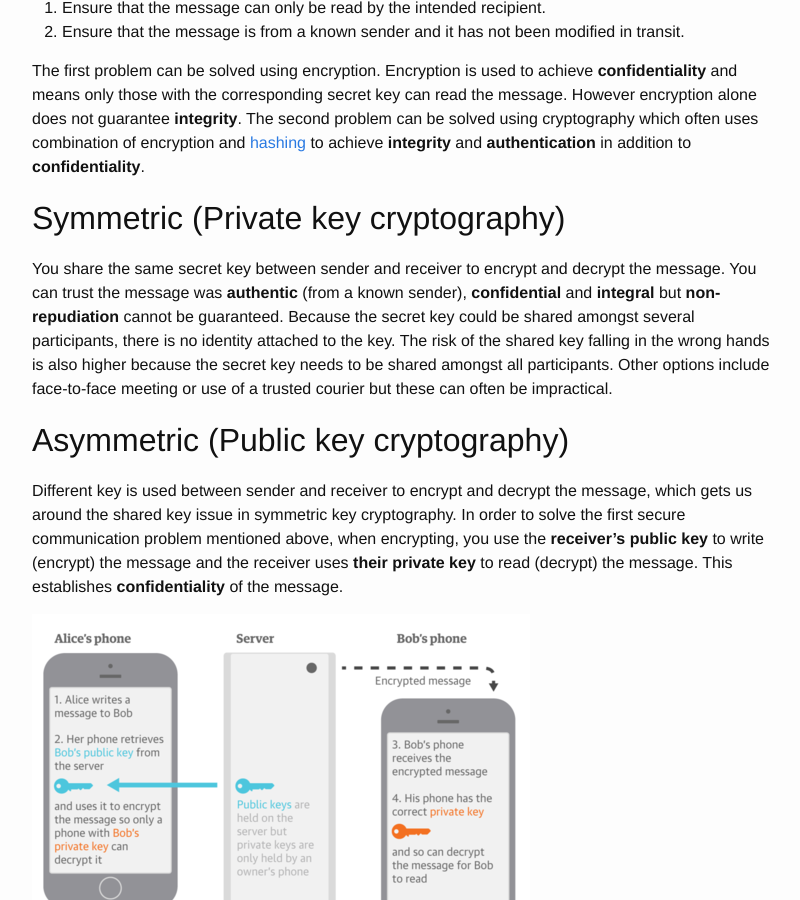
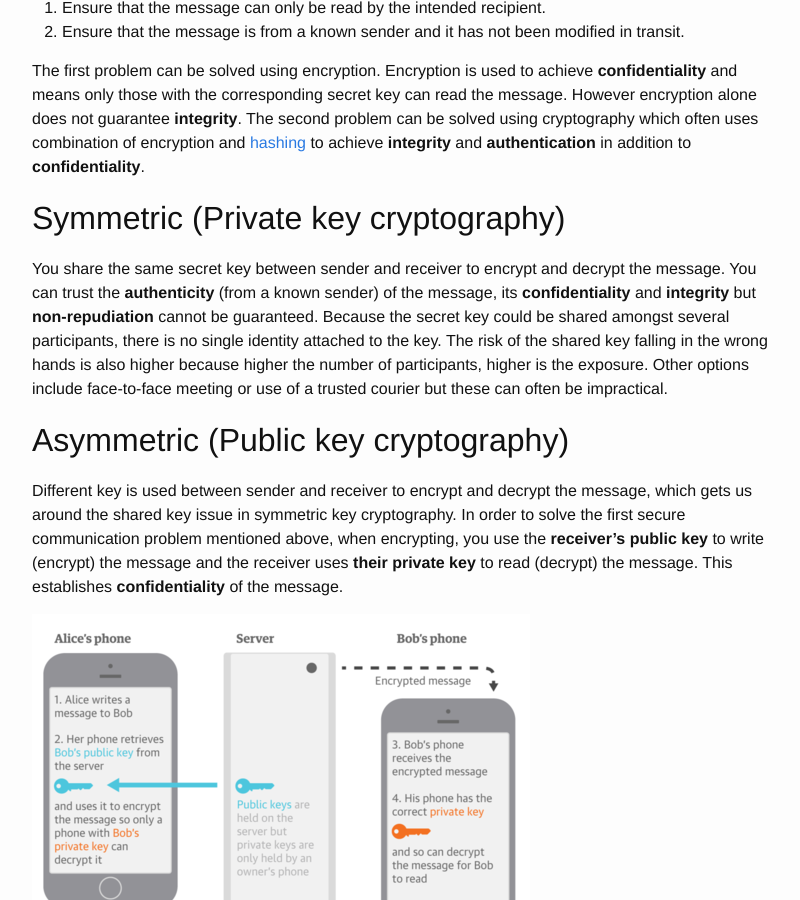
Before and after one commit to hemantksingh/hemantksingh.github.io, a Jekyll site: the page built from _posts/2018-08-01-securing-rest-apis.markdown, in a window 1280 px wide and 900 px high, scrolled down 873 px. Shown: the whole window, without its empty margins (238-1038 px from the left). Built offline with Jekyll 4.4.1, drawn with Linux system fonts in a browser that asks for light colours; comment, search, counter and statistics services are not loaded.

Commit message:
Updates symmetric crypto.

```diff
--- a/_posts/2018-08-01-securing-rest-apis.markdown
+++ b/_posts/2018-08-01-securing-rest-apis.markdown
@@ -33,7 +33,7 @@ In order to achieve secure communication, be it client to service or service to
 The first problem can be solved using encryption. Encryption is used to achieve **confidentiality** and  means only those with the corresponding secret key can read the message. However encryption alone does not guarantee **integrity**. The second problem can be solved using cryptography which often uses combination of encryption and [hashing](https://en.wikipedia.org/wiki/Cryptographic_hash_function) to achieve **integrity** and **authentication** in addition to **confidentiality**.
 
 ## Symmetric (Private key cryptography)
-You share the same secret key between sender and receiver to encrypt and decrypt the message. You can trust the message was **authentic** (from a known sender), **confidential** and **integral** but **non-repudiation** cannot be guaranteed. Because the secret key could be shared amongst several participants, there is no identity attached to the key. The risk of the shared key falling in the wrong hands is also higher because the secret key needs to be shared amongst all participants. Other options include face-to-face meeting or use of a trusted courier but these can often be impractical.
+You share the same secret key between sender and receiver to encrypt and decrypt the message. You can trust the **authenticity** (from a known sender) of the message, its **confidentiality** and **integrity** but **non-repudiation** cannot be guaranteed. Because the secret key could be shared amongst several participants, there is no single identity attached to the key. The risk of the shared key falling in the wrong hands is also higher because higher the number of participants, higher is the exposure. Other options include face-to-face meeting or use of a trusted courier but these can often be impractical.
 
 ## Asymmetric (Public key cryptography)
 Different key is used between sender and receiver to encrypt and decrypt the message, which gets us around the shared key issue in symmetric key cryptography. In order to solve the first secure communication problem mentioned above, when encrypting, you use the **receiver's public key** to write (encrypt) the message and the receiver uses **their private key** to read (decrypt) the message. This establishes **confidentiality** of the message.
```
